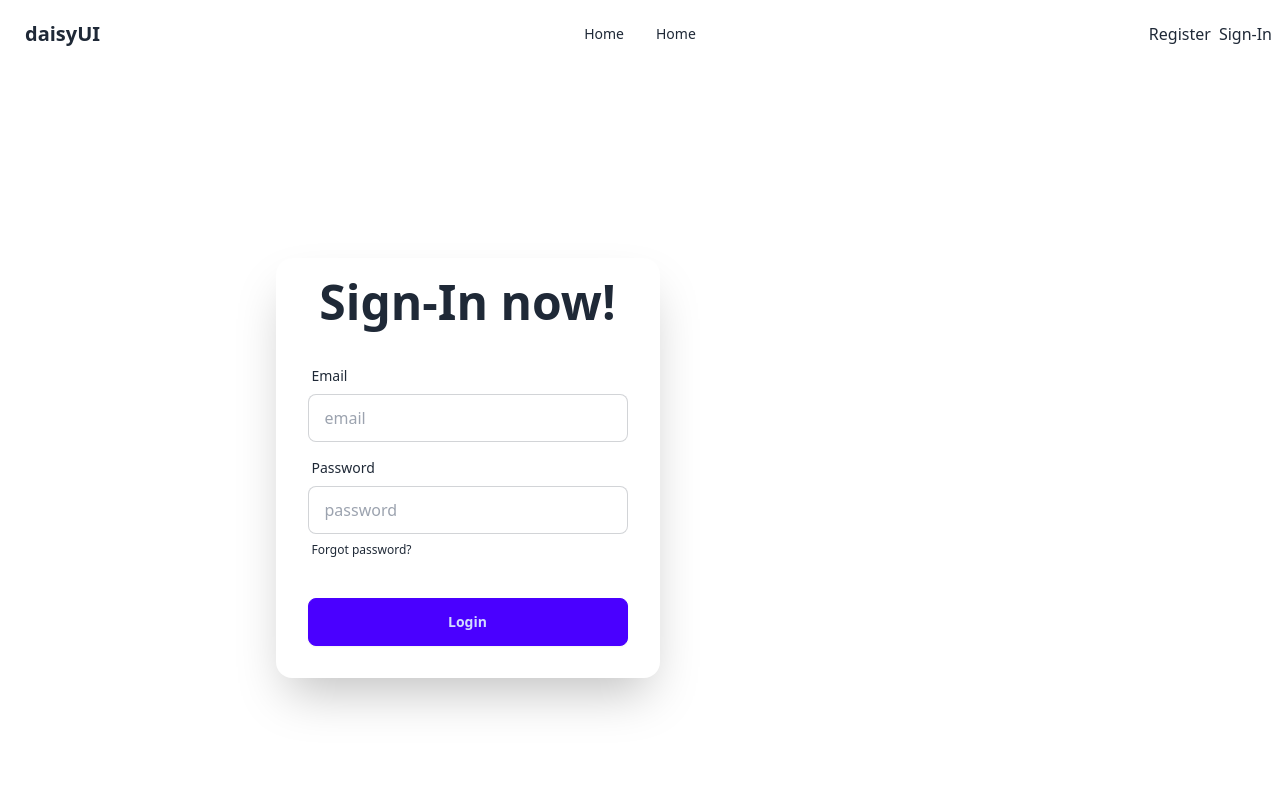
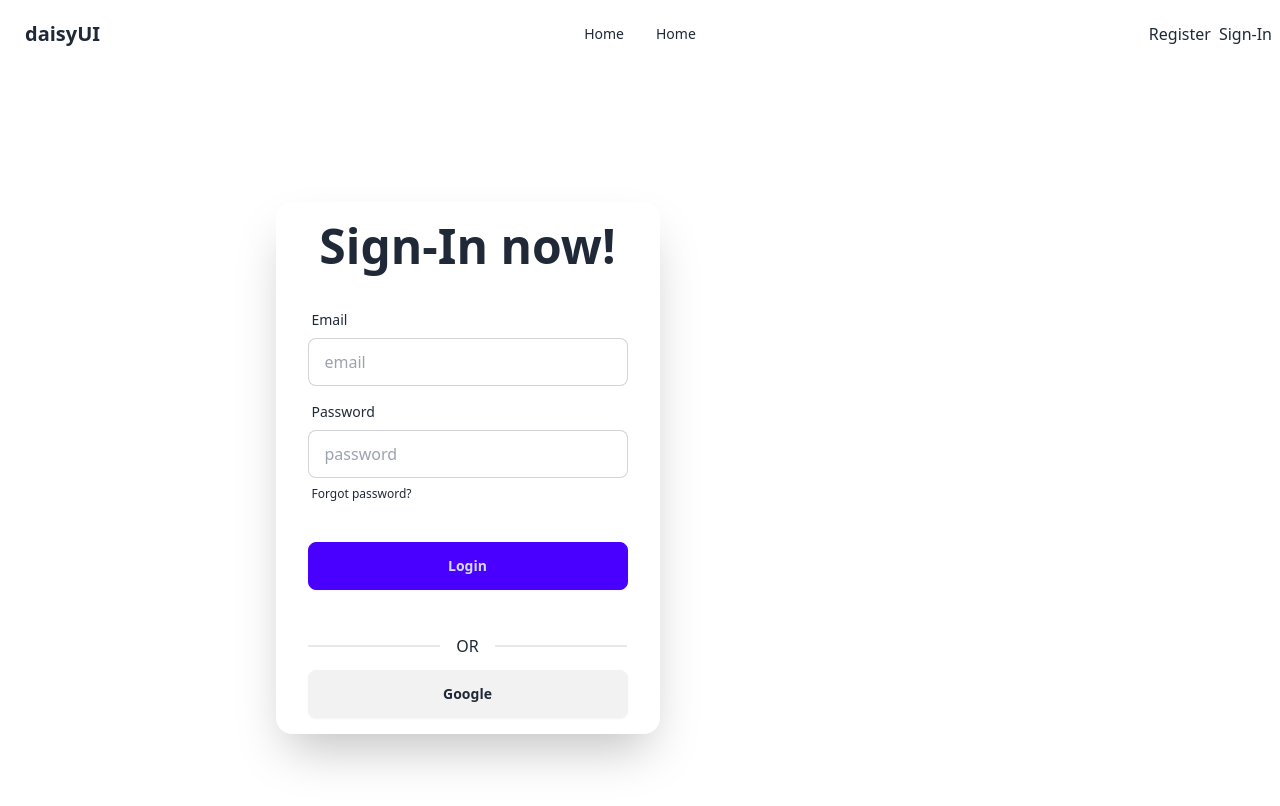
Before and after one commit to AbirhossenCSE/Restaurant-Management-Client, a React (Vite) app: page /signin in a window 1280 px wide. Shown: the top 806 px of the page. Built offline with nearby package versions, Linux system fonts and the light colour scheme; no server answers.

Commit message:
google signin

```diff
--- a/src/pages/Register/Register.jsx
+++ b/src/pages/Register/Register.jsx
@@ -1,5 +1,6 @@
 import React from 'react';
 import useAuth from '../../hooks/useAuth';
+import SocialLogin from '../shared/SocialLogin';
 
 const Register = () => {
         const { createUser } = useAuth();
@@ -51,6 +52,7 @@ const Register = () => {
                                 <button className="btn btn-primary">Register</button>
                             </div>
                         </form>
+                        <SocialLogin></SocialLogin>
                     </div>
                 </div>
             </div>
--- a/src/pages/SignIn/SignIn.jsx
+++ b/src/pages/SignIn/SignIn.jsx
@@ -1,5 +1,6 @@
 import React from 'react';
 import useAuth from '../../hooks/useAuth';
+import SocialLogin from '../shared/SocialLogin';
 
 const SignIn = () => {
     const { signInUser } = useAuth();
@@ -60,7 +61,7 @@ const SignIn = () => {
                             <button className="btn btn-primary">Login</button>
                         </div>
                     </form>
-                    {/* <SocialLogin></SocialLogin> */}
+                    <SocialLogin></SocialLogin>
                 </div>
             </div>
         </div>
--- /dev/null
+++ b/src/pages/shared/SocialLogin.jsx
@@ -0,0 +1,23 @@
+import React, { useContext } from 'react';
+import useAuth from '../../hooks/useAuth';
+
+const SocialLogin = () => {
+    const { signInWithGoogle } = useAuth();
+    const handleGooglesignIn = () => {
+        signInWithGoogle()
+            .then(result => {
+                console.log(result.user);
+            })
+            .catch(error => {
+                console.log(error);
+            })
+    }
+    return (
+        <div className='w-10/12 mx-auto'>
+            <div className='divider'>OR</div>
+            <button onClick={handleGooglesignIn} className='btn w-full mb-4'>Google</button>
+        </div>
+    );
+};
+
+export default SocialLogin;
```
